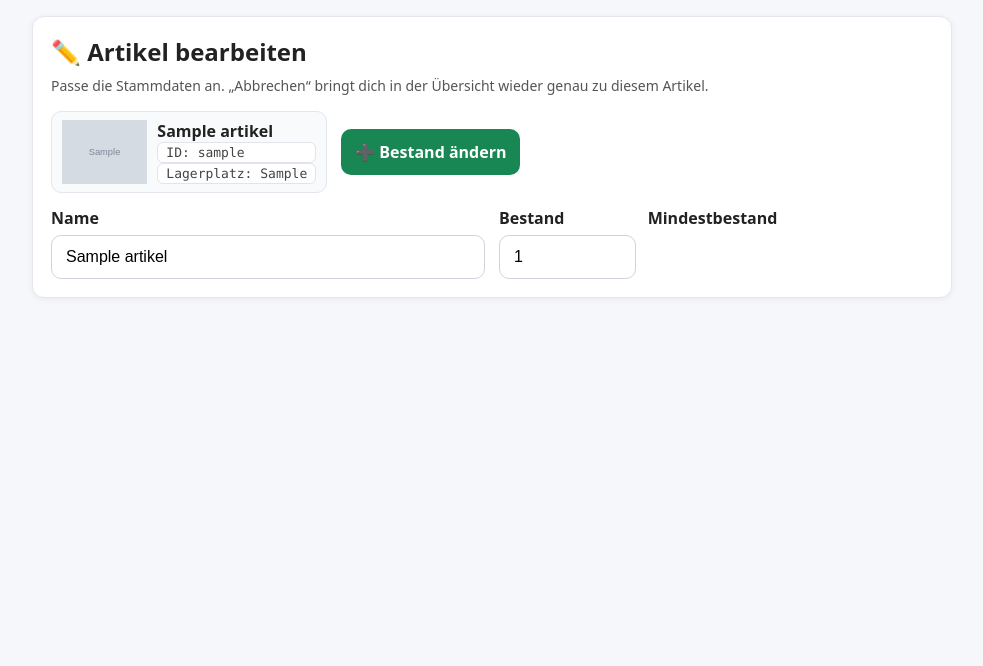
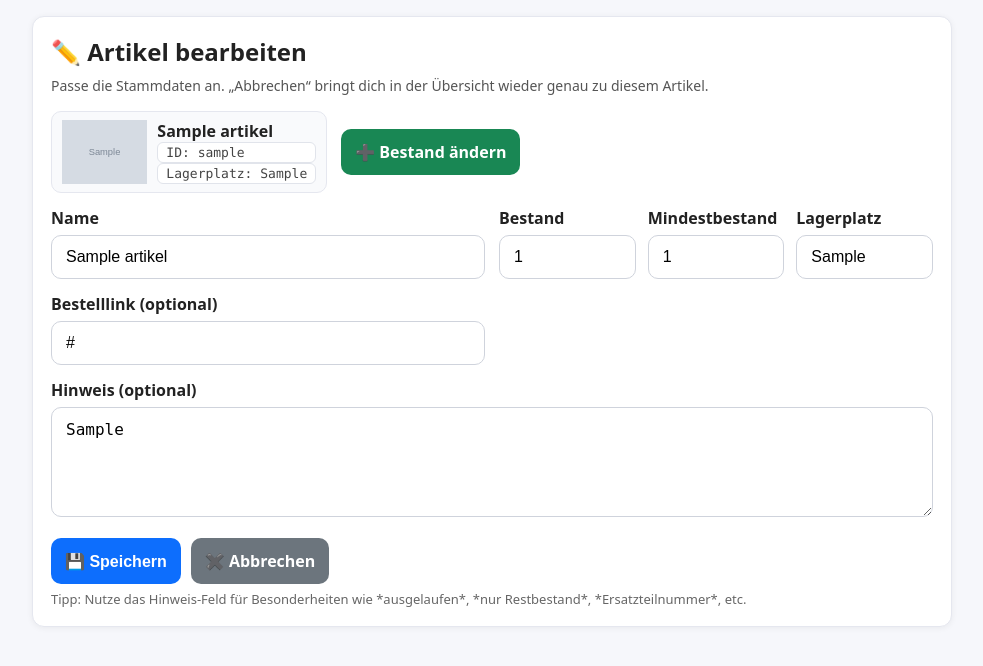
Before and after one commit to Lukas5070/Lagerbestand-Service, a Flask app: page /edit/1 in a window 1280 px wide. Shown: the top 666 px of the page, without its empty margins (148-1131 px from the left). Run offline with Flask 3, Linux system fonts and the light colour scheme; tables that the repository leaves empty hold one stand-in row (values such as "Sample post"); grey boxes marked "Sample" are stand-in pictures.

Commit message:
Update edit.html

```diff
--- a/templates/edit.html
+++ b/templates/edit.html
@@ -78,4 +78,31 @@
           </div>
           <div class="field">
             <label for="mindestbestand">Mindestbestand</label>
-            <input id="mindestbestand" name="mindestbestand" type="number" inputmode="numeric" min
+            <input id="mindestbestand" name="mindestbestand" type="number" inputmode="numeric" min="0" step="1" required value="{{ artikel.mindestbestand }}">
+          </div>
+          <div class="field">
+            <label for="lagerplatz">Lagerplatz</label>
+            <input id="lagerplatz" name="lagerplatz" type="text" value="{{ artikel.lagerplatz or '' }}" placeholder="z. B. Regal 2 Fach 7">
+          </div>
+        </div>
+
+        <div class="field">
+          <label for="bestelllink">Bestelllink (optional)</label>
+          <input id="bestelllink" name="bestelllink" type="url" value="{{ artikel.bestelllink or '' }}" placeholder="https://…">
+        </div>
+
+        <div class="field note">
+          <label for="hinweis">Hinweis (optional)</label>
+          <textarea id="hinweis" name="hinweis" placeholder="z. B. ‚Ausgelaufen – nur Restbestand‘, Ersatz durch Artikel XY.">{{ artikel.hinweis or '' }}</textarea>
+        </div>
+      </div>
+
+      <div class="actions">
+        <button class="btn btn-save" type="submit">💾 Speichern</button>
+        <a class="btn btn-cancel" href="{{ url_for('index') }}#art-{{ artikel.id }}">✖️ Abbrechen</a>
+      </div>
+      <div class="hint">Tipp: Nutze das Hinweis-Feld für Besonderheiten wie *ausgelaufen*, *nur Restbestand*, *Ersatzteilnummer*, etc.</div>
+    </form>
+  </div>
+</body>
+</html>
```
